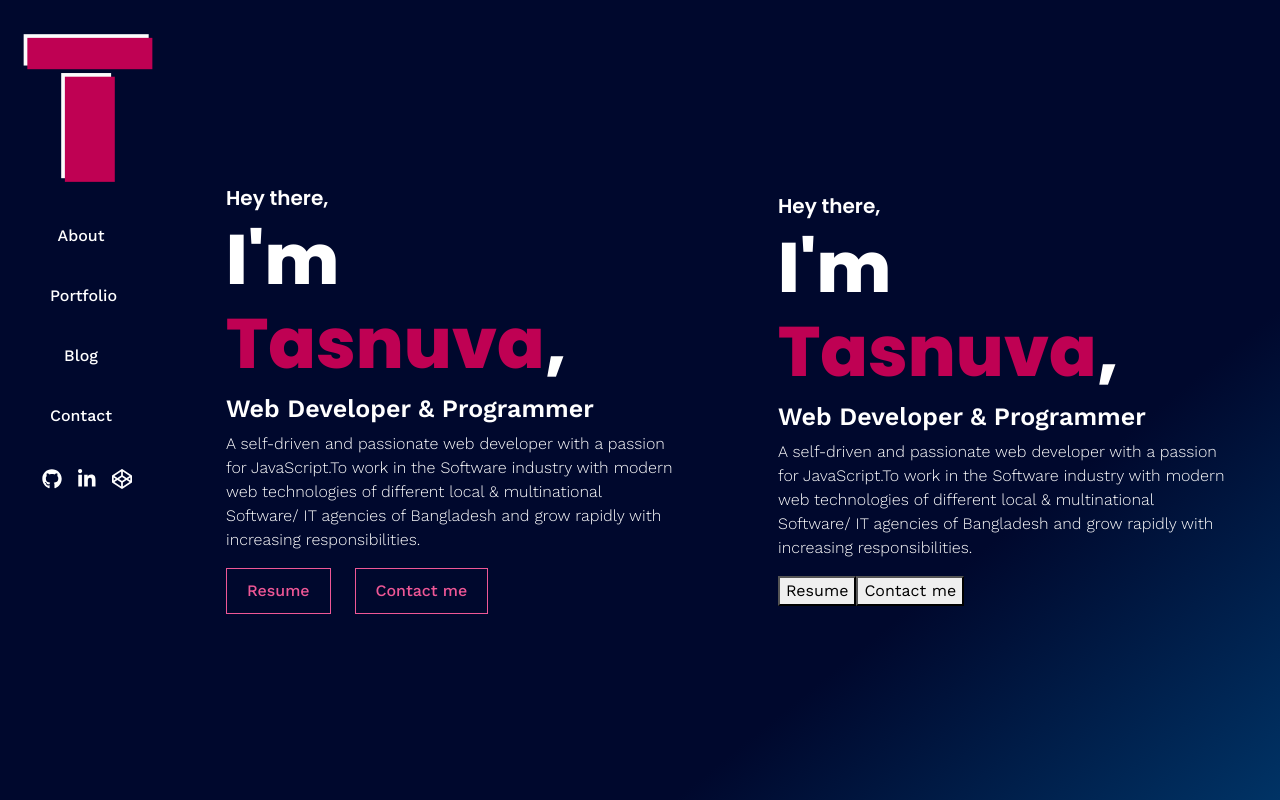
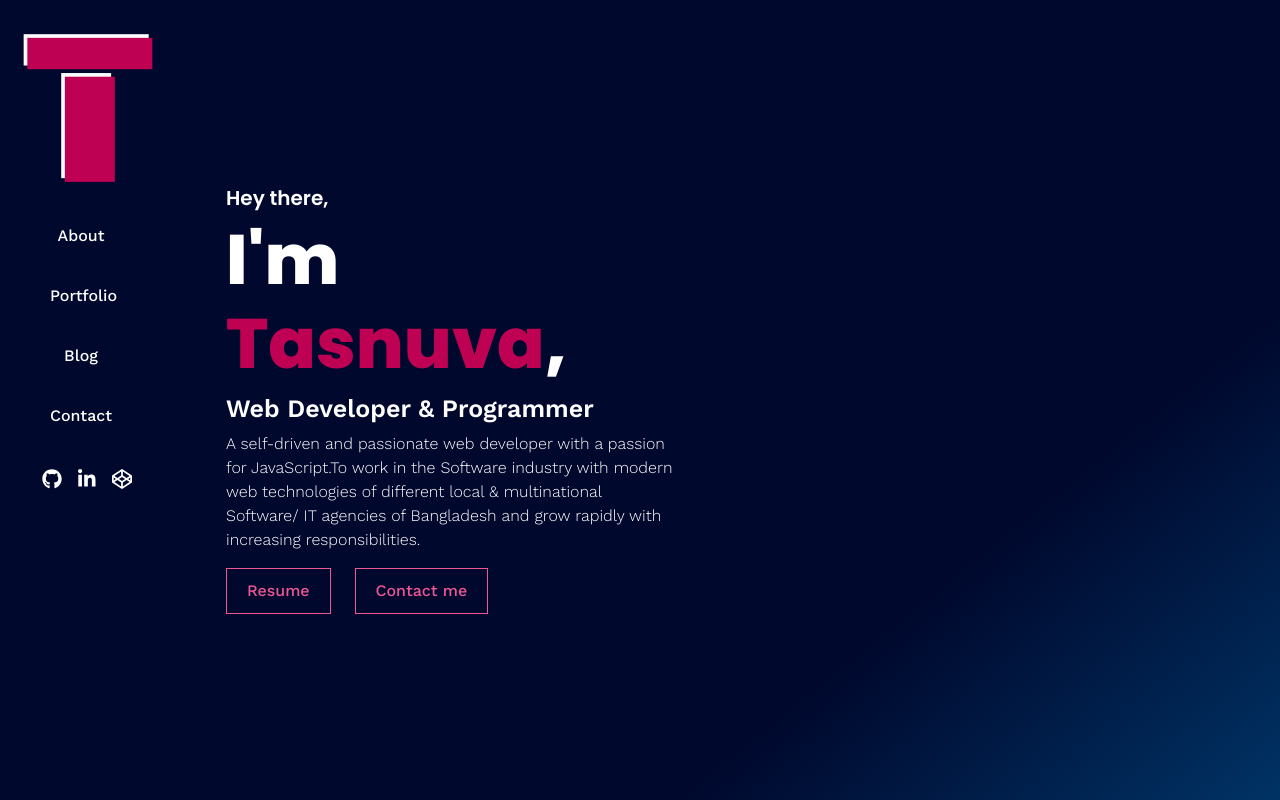
Before and after one commit to tasnuvatina/react-portfolio-website, a React (Create React App) app: page / in a window 1280 px wide. Built offline with nearby package versions, Linux system fonts and the light colour scheme.

Commit message:
pushing to submit

```diff
--- a/src/components/Home/Home.js
+++ b/src/components/Home/Home.js
@@ -18,14 +18,14 @@ const Home = () => {
                             </div>
                     </div>
                     <div className='welcome'>
-                            <h5 className="poppins-font">Hey there,</h5>
+                            {/* <h5 className="poppins-font">Hey there,</h5>
                             <h1 className="poppins-font">I'm <span className='name-span'>Tasnuva</span>,</h1>
                             <h2 className="work-sans-font">Web Developer & Programmer</h2>
                             <p className="work-sans-font all-p">A self-driven and passionate web developer with a passion for JavaScript.To work in the Software industry with modern web technologies of different local & multinational Software/ IT agencies of Bangladesh and grow rapidly with increasing responsibilities.</p>
                             <div>
                                 <a href={resume} download><button className="work-sans-font">Resume</button></a>
                                 <Link to ='/contact'><button className="work-sans-font">Contact me</button></Link>
-                            </div>
+                            </div> */}
                     </div>
                     <div className='home-animation'></div>
             </div>
```
